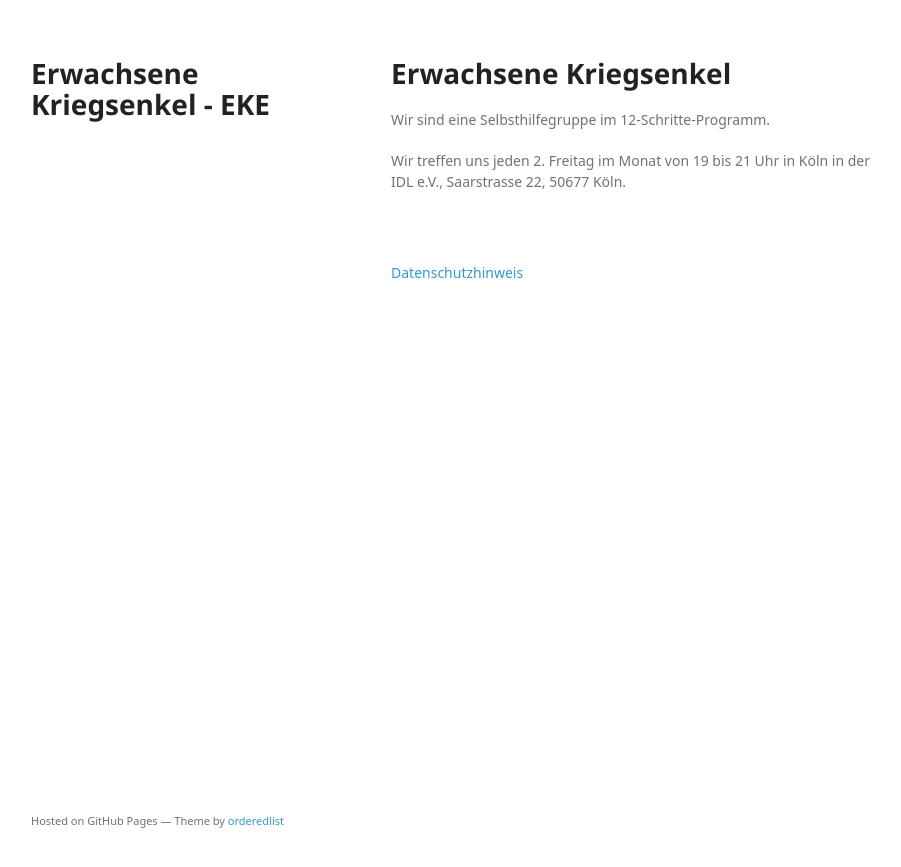
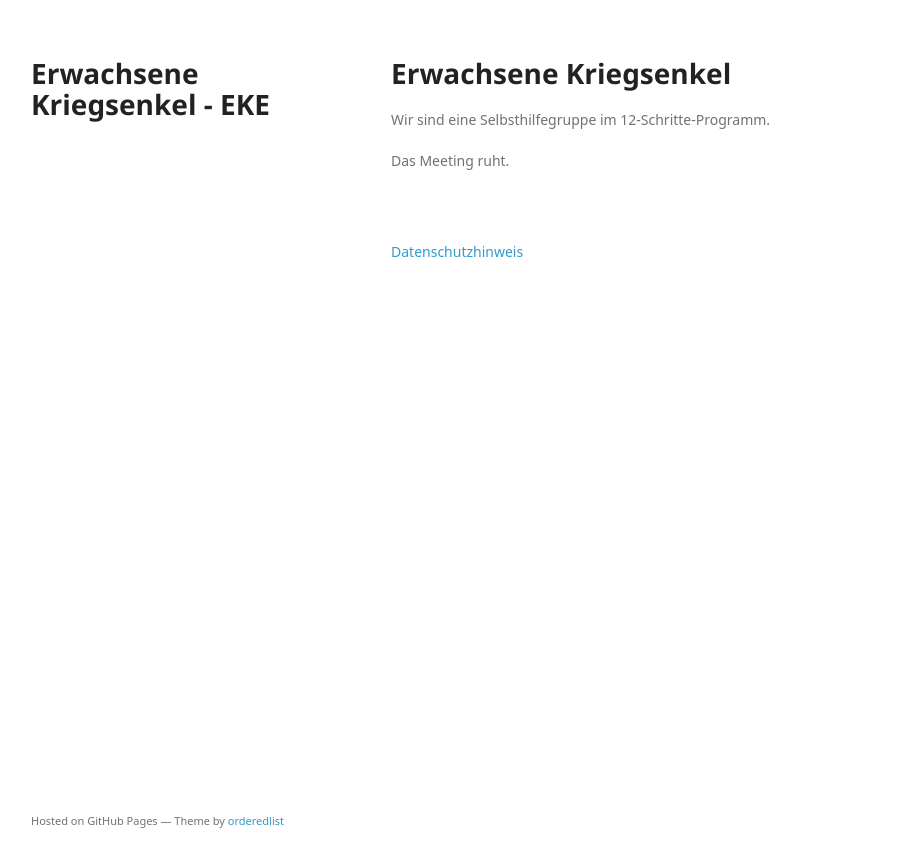
Before and after one commit to thomaskarlrichter/ekefreitagkoeln.github.io, a Jekyll site: the page built from index.md, in a window 1280 px wide. Shown: the top 867 px of the page, without its empty margins (179-1080 px from the left). Built offline with Jekyll 4.4.1, drawn with Linux system fonts in a browser that asks for light colours; some web fonts are replaced; our own code applies the rules of GitHub Pages for plain Markdown files.

Commit message:
Update index.md

```diff
--- a/index.md
+++ b/index.md
@@ -2,5 +2,4 @@
 
 Wir sind eine Selbsthilfegruppe im 12-Schritte-Programm.
 
-Wir treffen uns jeden 2. Freitag im Monat von 19 bis 21 Uhr in Köln
-in der IDL e.V., Saarstrasse 22, 50677 Köln.
+Das Meeting ruht.
```
